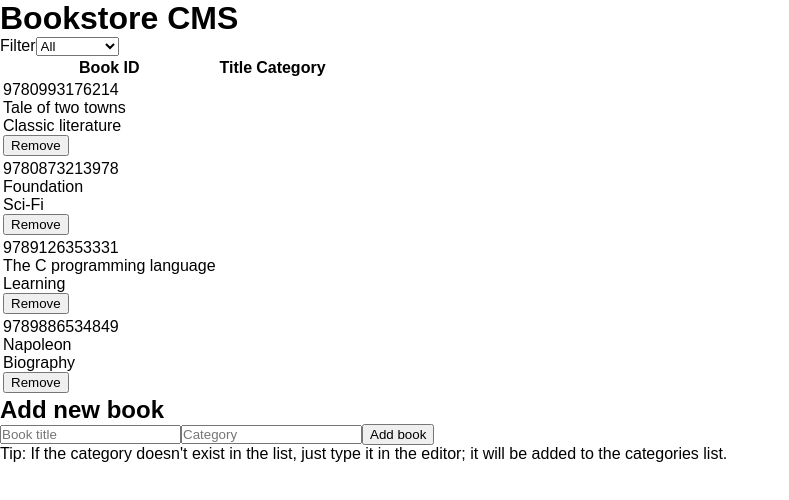
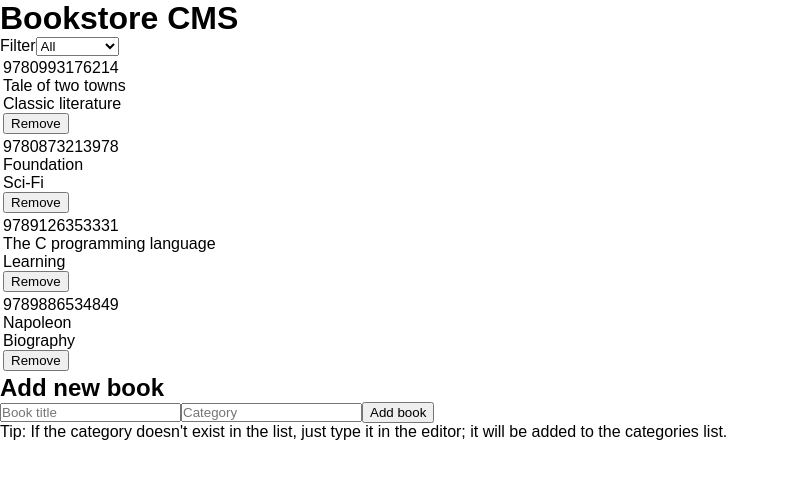
Before and after one commit to oscarnava/mv-bookstore, a React (Create React App) app: page / in a window 1280 px wide. Shown: the top 500 px of the page, without its empty margins (0-789 px from the left). Built offline with nearby package versions, Linux system fonts and the light colour scheme; a web font is replaced by a local one.

Commit message:
Remove header from table

```diff
--- a/src/containers/BooksList.js
+++ b/src/containers/BooksList.js
@@ -16,14 +16,7 @@ const BooksList = ({
 }) => (
   <>
     <CategoryFilter filter={filter} changeFilter={changeFilter} />
-    <table>
-      <thead>
-        <tr>
-          <th>Book ID</th>
-          <th>Title</th>
-          <th>Category</th>
-        </tr>
-      </thead>
+    <table className="book-list">
       <tbody>
         {books
           && books
```
